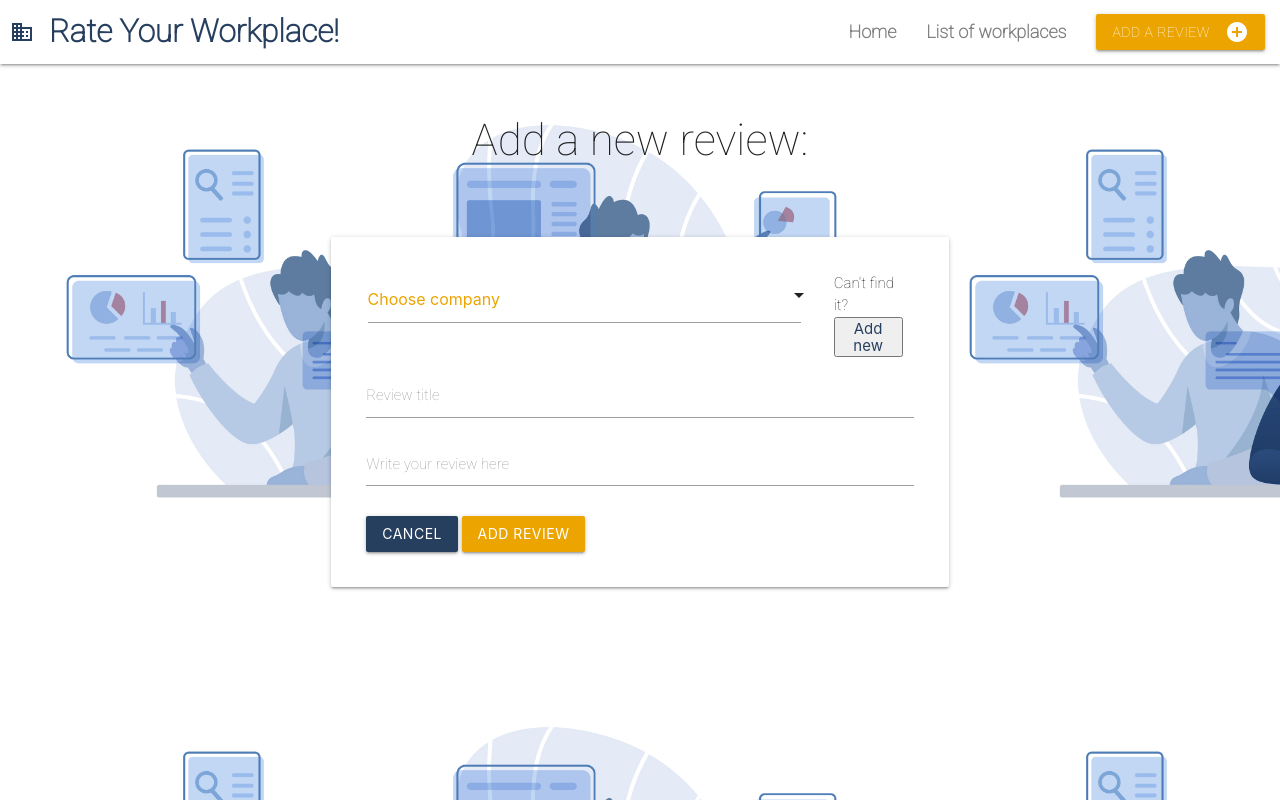
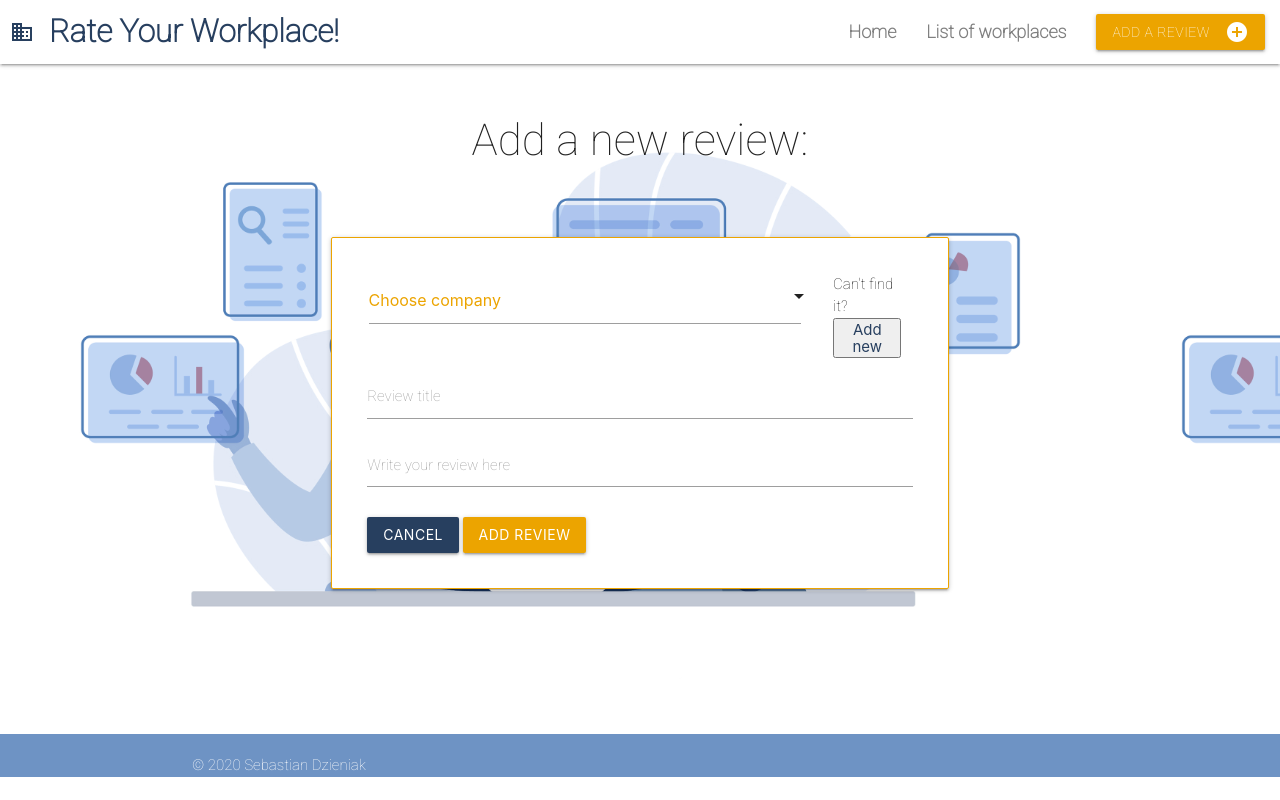
Before and after one commit to sebson1990/antoo-workplace, a Flask app: page /add_review in a window 1280 px wide. Run offline with Flask 2, Linux system fonts and the light colour scheme; data that the repository does not hold is empty; some libraries are stand-ins or nearby versions.

Commit message:
background image fixes

```diff
--- a/static/CSS/styles.css
+++ b/static/CSS/styles.css
@@ -3,6 +3,10 @@ body {
     background-image: url(backgroundimg.jpg);
     background-size: contain !important;
   }
+.background-image  {
+    background-image: url(backgroundimg.jpg);
+    background-size: contain !important;
+}
 
 
 /* Navbar */
@@ -87,6 +91,8 @@ body {
 .card {
     background-color: #273F5F;
     margin-top: 33px;
+    margin-bottom: 33px;
+    border: 1px solid #ECA400;
 }
 
 .card-action a:not(.btn):not(.btn-large):not(.btn-small):not(.btn-large):not(.btn-floating) {
@@ -121,34 +127,15 @@ body {
 
 /* Footer */
 
-.footer {
-    position: absolute;
-    bottom: 0;
-    width: 100%;
-    height: 4.5rem;
-    background-color: #cacaca;
-    color: #737171;
-    text-align: center;
-    font-weight: 100;
-    font-size: 12px;
+body {
+    display: flex;
+    min-height: 100vh;
+    flex-direction: column;
   }
 
-  .footer p {
-      padding: 1px;
+main {
+    flex: 1 0 auto;
   }
-
-  .footer a {
-      color: grey;
-      text-decoration: none;
-      font-weight: 500;
-  }
-
-  .footer a:hover {
-      color: black;
-  }
-
-  .page-container {
-    position: relative;
-    min-height: 60vh;
-
+footer {
+    background-color: #6e93c4 !important;
 }
--- a/templates/addreview.html
+++ b/templates/addreview.html
@@ -72,6 +72,11 @@
 
     </div>
 </div>
+<br>
+<br>
+<br>
+<br>
+<br>
 
 
 {% endblock %}
--- a/templates/base.html
+++ b/templates/base.html
@@ -13,7 +13,7 @@
 </head>
 
 <body>
-
+<div class="background-image">
     <header>
         <nav>
             <div class="nav-wrapper navbar-style">
@@ -56,8 +56,17 @@
     {% block content%}
     {% endblock %}
 
+</div>
+</body>
 
-</body>
+<footer class="page-footer">
+
+        <div class="container">
+            © 2020 Sebastian Dzieniak
+        </div>
+</footer>
+
+
 <script src="https://cdnjs.cloudflare.com/ajax/libs/materialize/1.0.0/js/materialize.min.js"></script>
 <script>
     document.addEventListener('DOMContentLoaded', function () {
```
